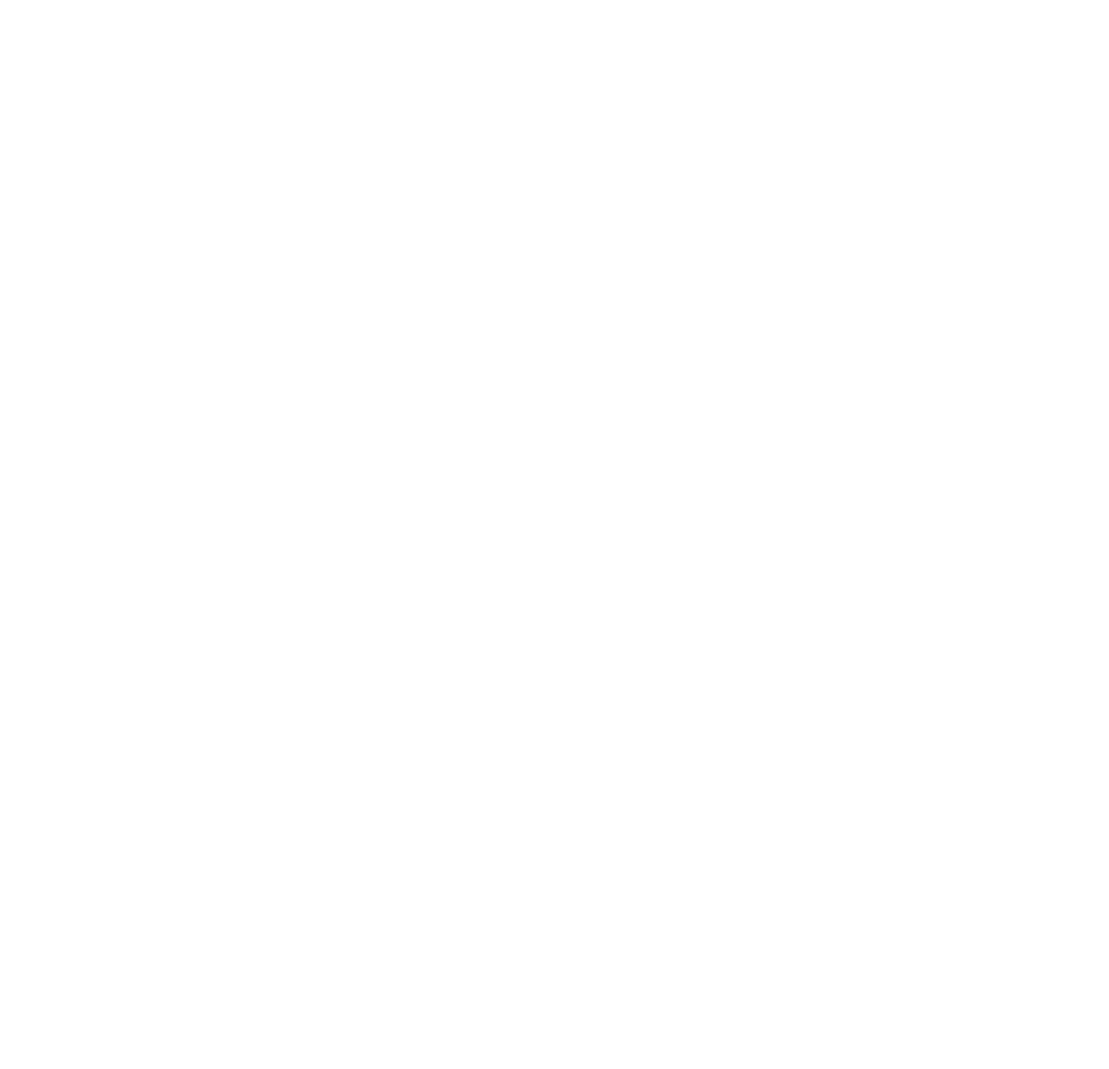
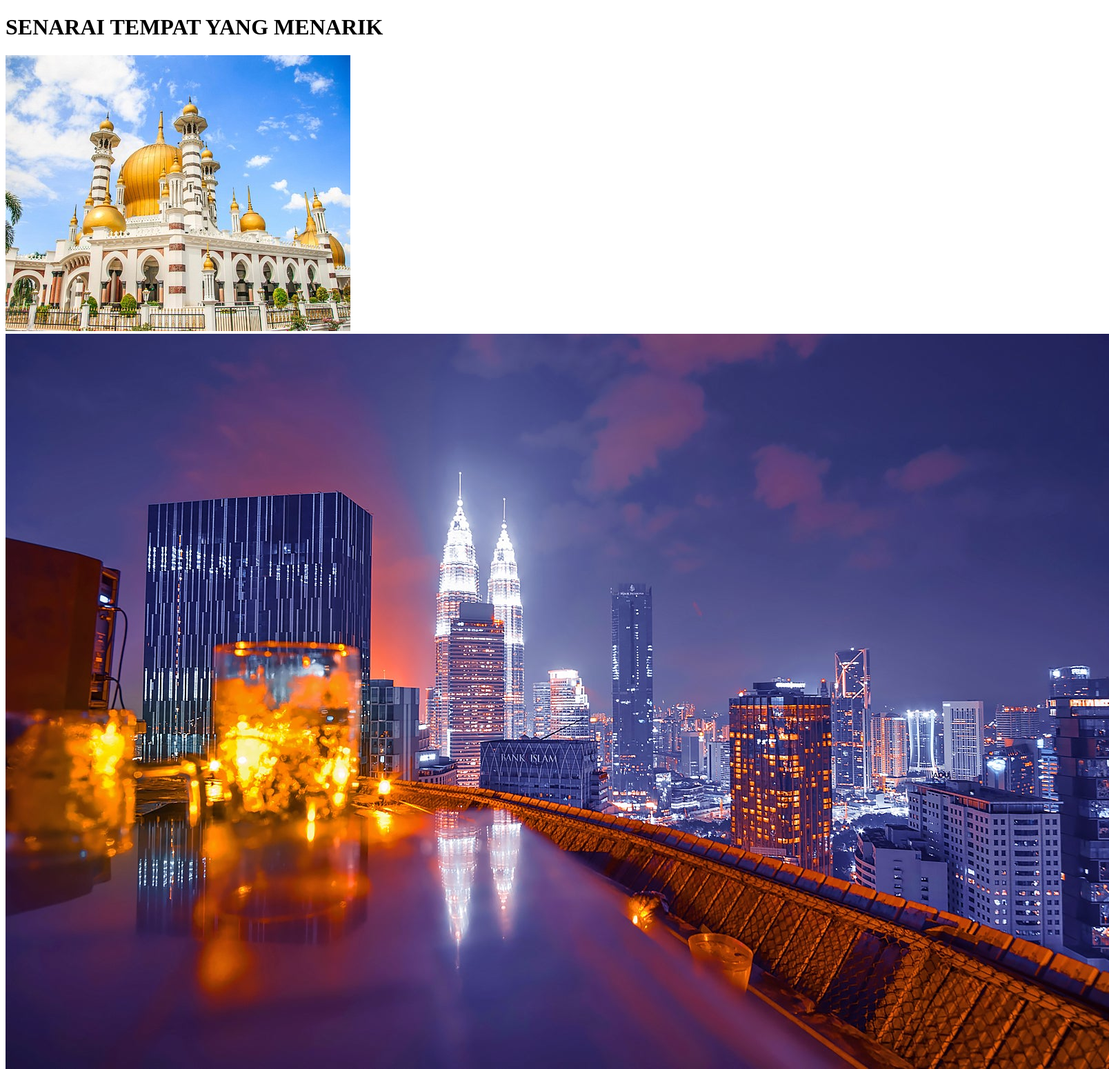
Before and after one commit to ellyvssa/repo-assignment, a plain HTML site: page place.html in a window 1280 px wide. Shown: the whole page at 69% size, 1608 px wide, since content can reach past the window. Before the commit the page ends 800 px from the top, so only its background shows below. Drawn offline with Linux system fonts and the light colour scheme.

Commit message:
modified and tambah gambao

```diff
--- a/place.html
+++ b/place.html
@@ -4,9 +4,11 @@
     <meta charset="UTF-8">
     <meta http-equiv="X-UA-Compatible" content="IE=edge">
     <meta name="viewport" content="width=device-width, initial-scale=1.0">
-    <title>Document</title>
+    <title>place</title>
 </head>
 <body>
-
+    <h1>SENARAI TEMPAT YANG MENARIK</h1>
+    <img src="gambar/p1.jpg" alt="kk">
+    <img src="gambar/p2.jpg" alt="kl">
 </body>
 </html>
```
Also changed, not shown: gambar/F3.jpg (added), gambar/a1.jpg (added), gambar/a2.jpg (added), gambar/a3.jpg (added), gambar/f1.jpg (added), gambar/f2.jpg (added), gambar/p1.jpg (added), gambar/p2.jpg (added).
